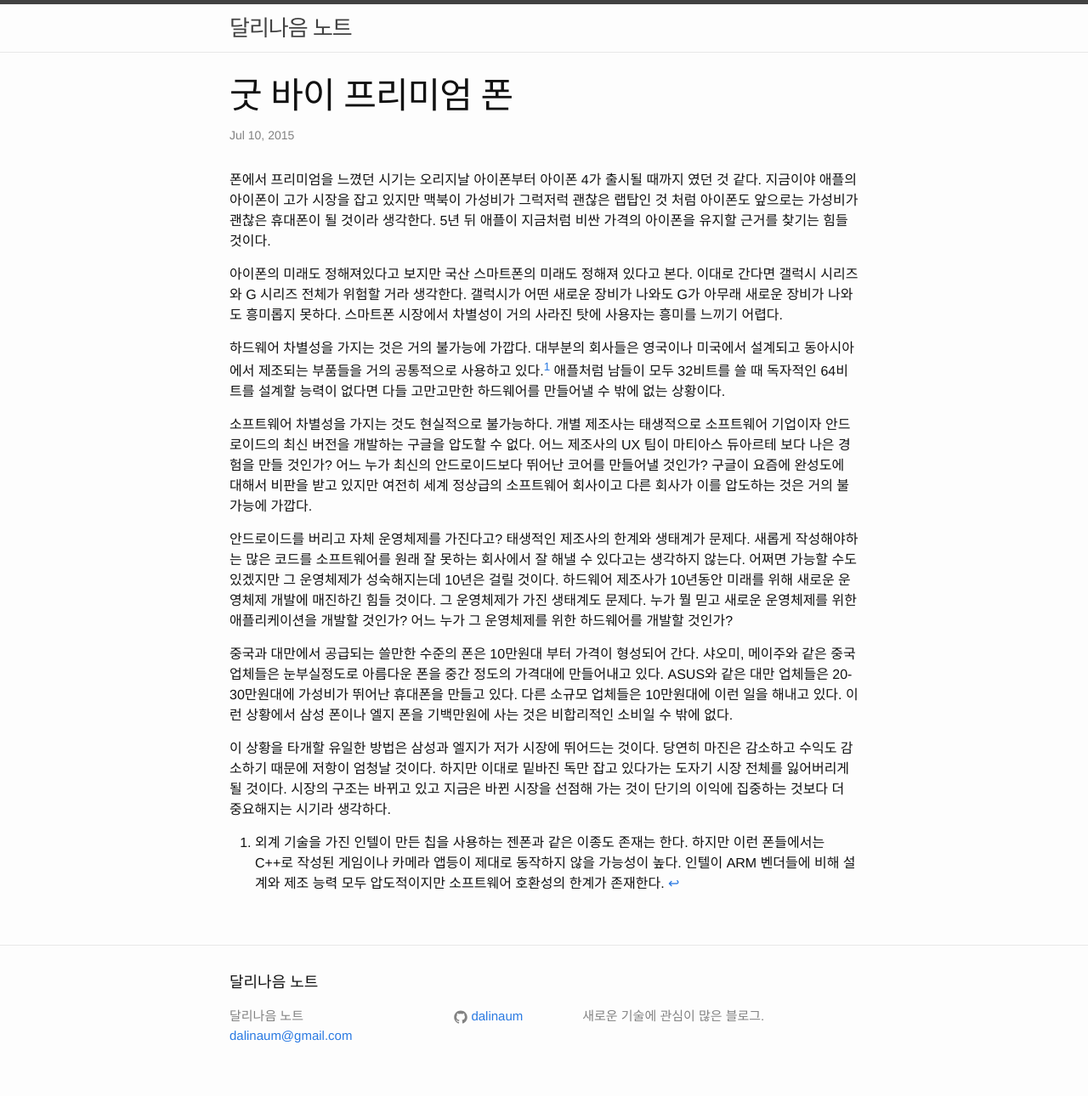
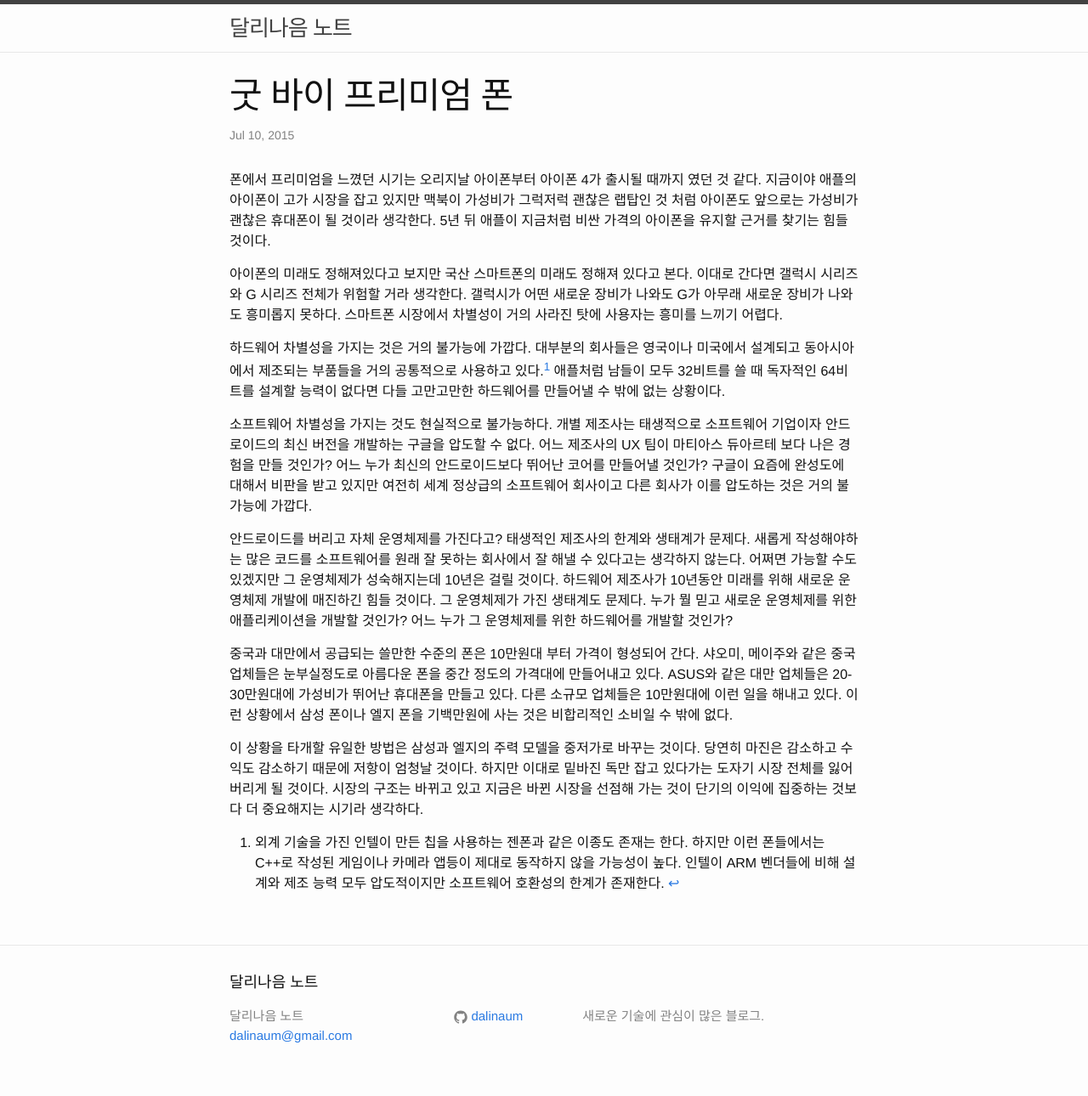
Before and after one commit to dalinaum/dalinaum.github.io, a Jekyll site: the page built from _posts/2015-07-10-goodbye-premium-phones.markdown, in a window 1280 px wide. Shown: the whole page at 85% size. Built offline with Jekyll 4.4.1, drawn with Linux system fonts in a browser that asks for light colours; Markdown is read by kramdown in place of the engine named in the settings.

Commit message:
Modify some sentences.

```diff
--- a/_posts/2015-07-10-goodbye-premium-phones.markdown
+++ b/_posts/2015-07-10-goodbye-premium-phones.markdown
@@ -17,6 +17,6 @@ categories: android
 
 중국과 대만에서 공급되는 쓸만한 수준의 폰은 10만원대 부터 가격이 형성되어 간다. 샤오미, 메이주와 같은 중국 업체들은 눈부실정도로 아름다운 폰을 중간 정도의 가격대에 만들어내고 있다. ASUS와 같은 대만 업체들은 20-30만원대에 가성비가 뛰어난 휴대폰을 만들고 있다. 다른 소규모 업체들은 10만원대에 이런 일을 해내고 있다. 이런 상황에서 삼성 폰이나 엘지 폰을 기백만원에 사는 것은 비합리적인 소비일 수 밖에 없다.
 
-이 상황을 타개할 유일한 방법은 삼성과 엘지가 저가 시장에 뛰어드는 것이다. 당연히 마진은 감소하고 수익도 감소하기 때문에 저항이 엄청날 것이다. 하지만 이대로 밑바진 독만 잡고 있다가는 도자기 시장 전체를 잃어버리게 될 것이다. 시장의 구조는 바뀌고 있고 지금은 바뀐 시장을 선점해 가는 것이 단기의 이익에 집중하는 것보다 더 중요해지는 시기라 생각하다.
+이 상황을 타개할 유일한 방법은 삼성과 엘지의 주력 모델을 중저가로 바꾸는 것이다. 당연히 마진은 감소하고 수익도 감소하기 때문에 저항이 엄청날 것이다. 하지만 이대로 밑바진 독만 잡고 있다가는 도자기 시장 전체를 잃어버리게 될 것이다. 시장의 구조는 바뀌고 있고 지금은 바뀐 시장을 선점해 가는 것이 단기의 이익에 집중하는 것보다 더 중요해지는 시기라 생각하다.
 
 [^intel]: 외계 기술을 가진 인텔이 만든 칩을 사용하는 젠폰과 같은 이종도 존재는 한다. 하지만 이런 폰들에서는 C++로 작성된 게임이나 카메라 앱등이 제대로 동작하지 않을 가능성이 높다. 인텔이 ARM 벤더들에 비해 설계와 제조 능력 모두 압도적이지만 소프트웨어 호환성의 한계가 존재한다.
```
